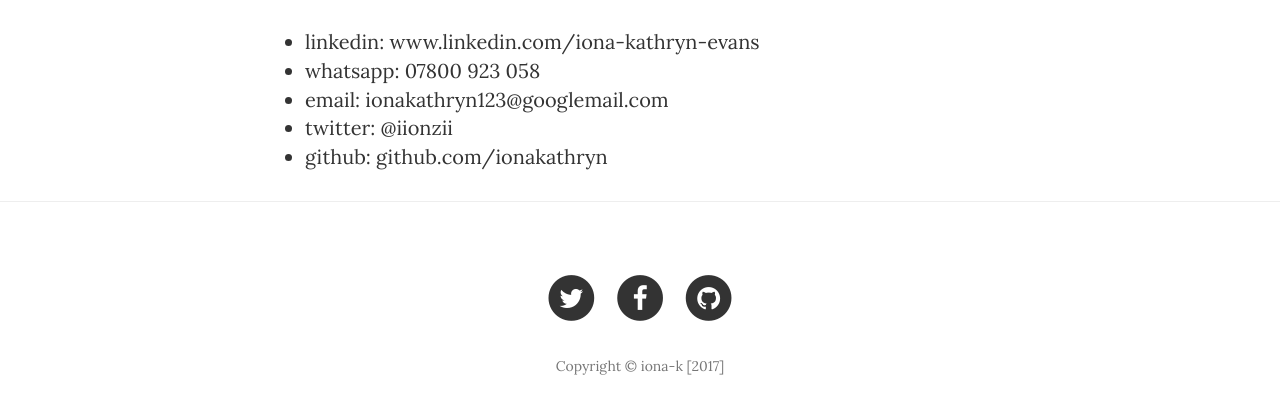
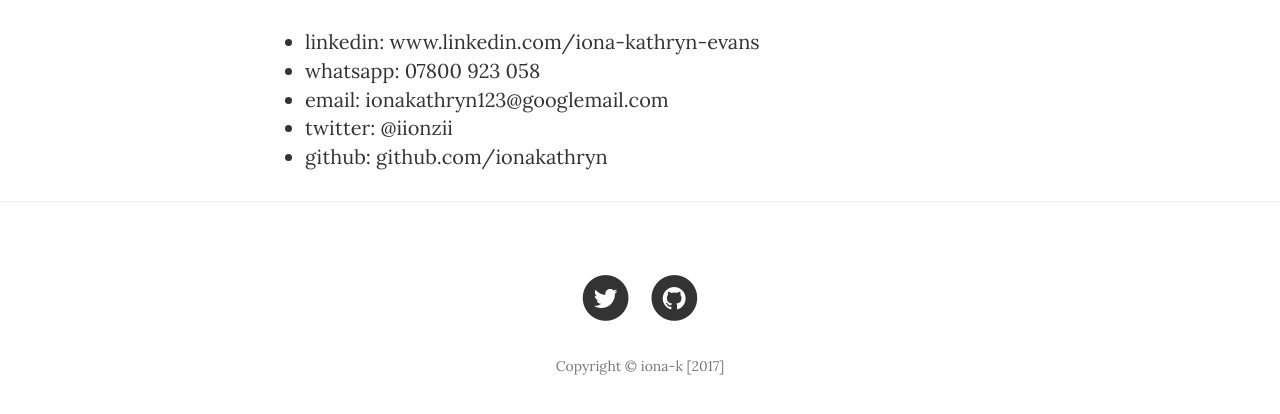
Before and after one commit to SANJINA/ionakathryn.github.io, a website: page contact.html in a window 1280 px wide. Shown: the part 470-884 px from the top of the page. Drawn offline with nearby package versions, Linux system fonts and the light colour scheme.

Commit message:
Update contact.html

```diff
--- a/contact.html
+++ b/contact.html
@@ -9,7 +9,7 @@
     <meta name="description" content="">
     <meta name="author" content="">
 
-    <title>Clean Blog - Contact</title>
+    <title>contact</title>
 
     <!-- Bootstrap Core CSS -->
     <link href="vendor/bootstrap/css/bootstrap.min.css" rel="stylesheet">
@@ -109,23 +109,16 @@
                 <div class="col-lg-8 col-lg-offset-2 col-md-10 col-md-offset-1">
                     <ul class="list-inline text-center">
                         <li>
-                            <a href="#">
+                            <base><a href="http://twitter.com/iionzii"></base>
                                 <span class="fa-stack fa-lg">
                                     <i class="fa fa-circle fa-stack-2x"></i>
                                     <i class="fa fa-twitter fa-stack-1x fa-inverse"></i>
                                 </span>
                             </a>
                         </li>
+
                         <li>
-                            <a href="#">
-                                <span class="fa-stack fa-lg">
-                                    <i class="fa fa-circle fa-stack-2x"></i>
-                                    <i class="fa fa-facebook fa-stack-1x fa-inverse"></i>
-                                </span>
-                            </a>
-                        </li>
-                        <li>
-                            <a href="#">
+                            <base><a href="http://github.com/ionakathryn"></base>
                                 <span class="fa-stack fa-lg">
                                     <i class="fa fa-circle fa-stack-2x"></i>
                                     <i class="fa fa-github fa-stack-1x fa-inverse"></i>
```
